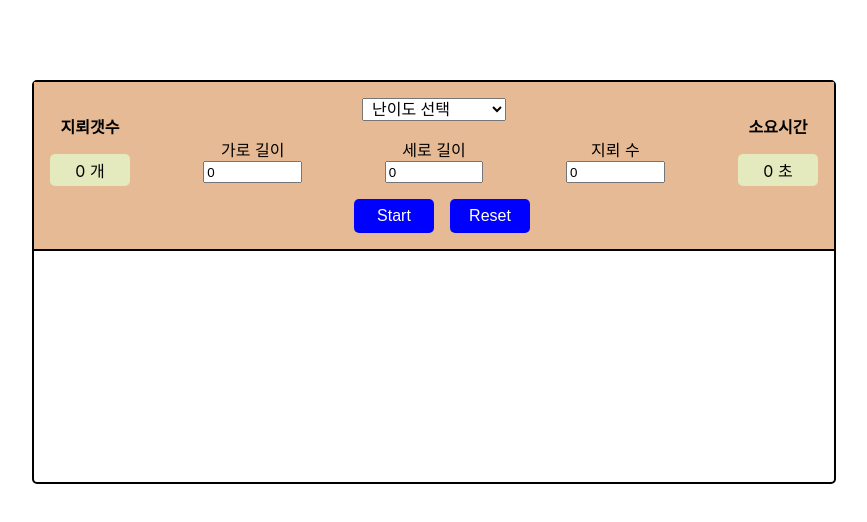
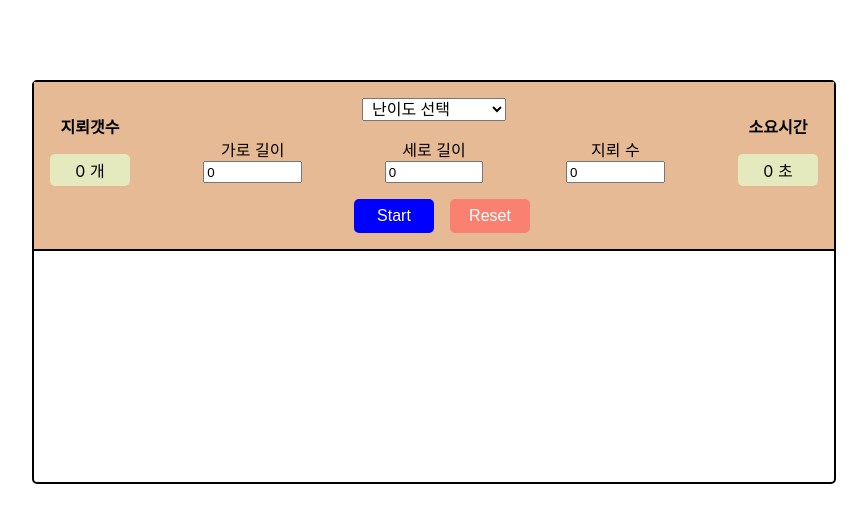
Before and after one commit to mementomoriCarpediem/mine-sweeper, a React (Create React App) app: page / in a window 1280 px wide. Shown: the top 522 px of the page, without its empty margins (206-1073 px from the left). Built offline with nearby package versions, Linux system fonts and the light colour scheme.

Commit message:
[Modify] button color changes dynamically

```diff
--- a/src/pages/Game/Game.style.tsx
+++ b/src/pages/Game/Game.style.tsx
@@ -66,20 +66,16 @@ const MineDisplay = styled(TimeDisplay)``;
 
 const ButtonGroup = styled.div``;
 
-const ResetButton = styled.button`
+const StartResetButton = styled.button<{ isStart: boolean }>`
   font-size: 1rem;
   font-weight: 500;
   padding: 8px 15px;
   margin-left: 1rem;
   border-width: 0;
   width: 5rem;
-  background-color: salmon;
   border-radius: ${(props) => props.theme.borderRadius};
-`;
-
-const StartButton = styled(ResetButton)`
   color: white;
-  background-color: blue;
+  background-color: ${(props) => (props.isStart ? 'blue' : 'salmon')};
 `;
 
 const LevelSelection = styled.select`
@@ -113,8 +109,8 @@ GameMain.TitleText = TitleText;
 GameMain.TimeDisplay = TimeDisplay;
 GameMain.MineDisplay = MineDisplay;
 GameMain.ButtonGroup = ButtonGroup;
-GameMain.ResetButton = ResetButton;
-GameMain.StartButton = StartButton;
+
+GameMain.StartResetButton = StartResetButton;
 GameMain.LevelSelection = LevelSelection;
 GameMain.LevelOption = LevelOption;
 GameMain.EmptyText = EmptyText;
--- a/src/pages/Game/GameHeader.tsx
+++ b/src/pages/Game/GameHeader.tsx
@@ -165,12 +165,13 @@ const GameHeader = ({ states, setStates }: Props) => {
         </GameMain.Setting>
         <GameMain.ButtonGroup>
           {['Start', 'Reset'].map((buttonName) => (
-            <GameMain.StartButton
+            <GameMain.StartResetButton
               key={buttonName}
+              isStart={buttonName === 'Start' ? true : false}
               onClick={buttonName === 'Start' ? gameStart : resetGame}
             >
               {buttonName}
-            </GameMain.StartButton>
+            </GameMain.StartResetButton>
           ))}
         </GameMain.ButtonGroup>
       </GameMain.SubBox>
```
